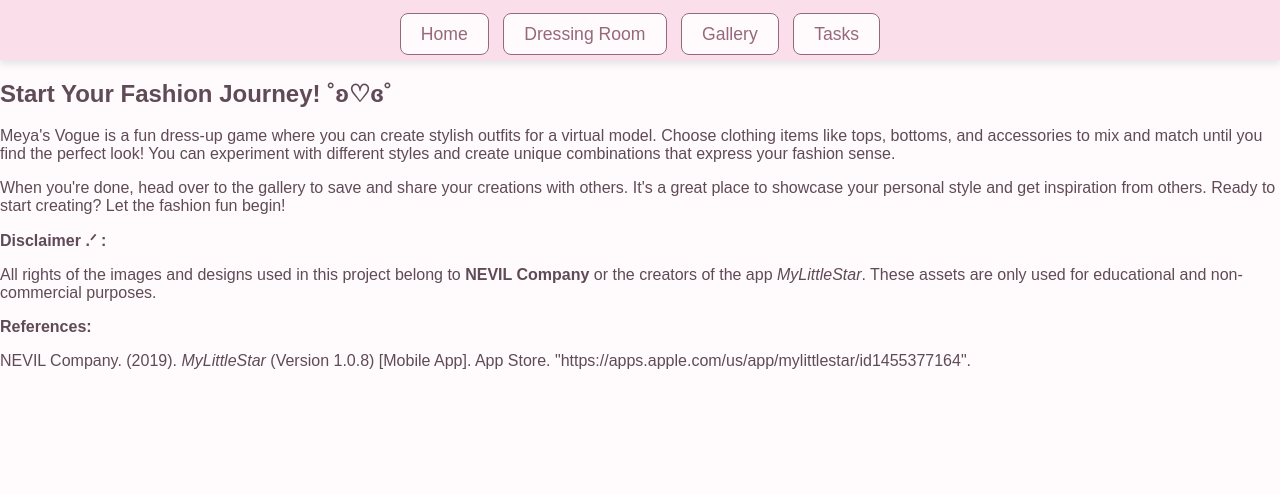
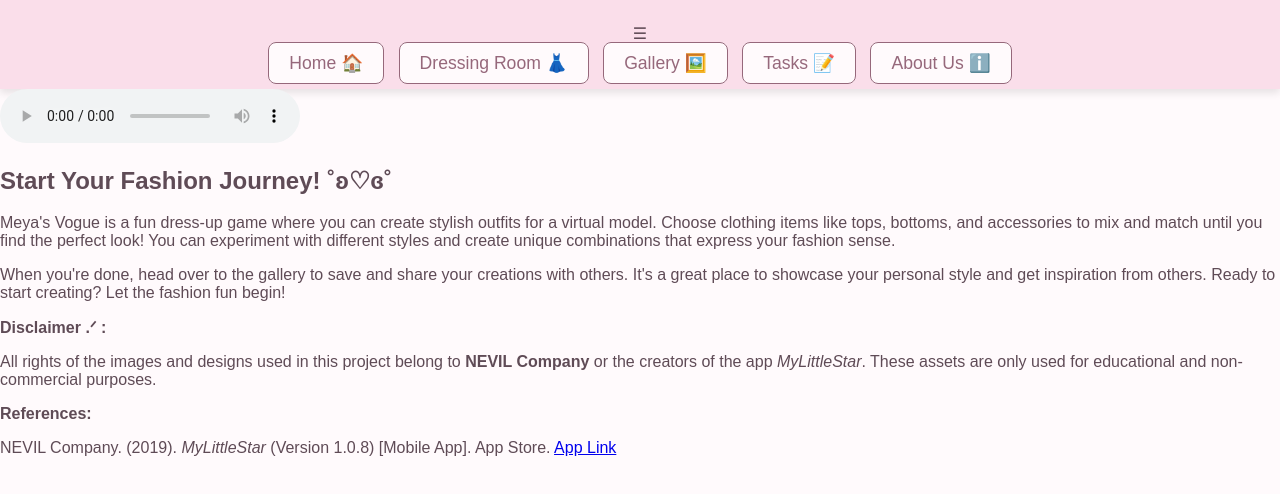
Before and after one commit to mischkacalo/calo-luquias, a website: page public/index.html in a window 1280 px wide. Shown: the part 90-584 px from the top of the page. Drawn offline with Linux system fonts and the light colour scheme.

Commit message:
Update index.html

```diff
--- a/public/index.html
+++ b/public/index.html
@@ -12,19 +12,31 @@
 <body>
     <header>
         <h1>Welcome to Meya's Vogue!</h1>
-        <nav>
-            <a href="index.html">Home</a>
-            <a href="dressing-room.html">Dressing Room</a>
-            <a href="gallery.html">Gallery</a>
-            <a href="tasks.html">Tasks</a>
+        <!-- Hamburger Menu Button -->
+        <div class="hamburger" onclick="toggleMenu()">
+            ☰
+        </div>
+        <nav id="nav-menu">
+            <a href="index.html">Home 🏠</a>
+            <a href="dressing-room.html">Dressing Room 👗</a>
+            <a href="gallery.html">Gallery 🖼️</a>
+            <a href="tasks.html">Tasks 📝</a>
+            <a href="about-us.html">About Us ℹ️</a>
         </nav>
     </header>
+
+    <!-- Sidebar with music button, volume control, and image -->
+    <audio id="bg-music" autoplay loop controls>
+        <source src="https://cdn.glitch.me/d1e2f013-a2e0-47ca-811d-9d9bbb50077b/bgmusic?v=1738475336347" type="audio/mp3">
+        Your browser does not support the audio element.
+    </audio>
 
     <section>
         <h2>Start Your Fashion Journey! ˚ʚ♡ɞ˚</h2>
         <p>Meya's Vogue is a fun dress-up game where you can create stylish outfits for a virtual model. Choose clothing items like tops, bottoms, and accessories to mix and match until you find the perfect look! You can experiment with different styles and create unique combinations that express your fashion sense.</p>
         <p>When you're done, head over to the gallery to save and share your creations with others. It's a great place to showcase your personal style and get inspiration from others. Ready to start creating? Let the fashion fun begin!</p>
     </section>
+
     <footer>
         <p><strong>Disclaimer .ᐟ :</strong></p>
         <p>
@@ -35,11 +47,11 @@
         <p><strong>References:</strong></p>
         <p>
             NEVIL Company. (2019). <em>MyLittleStar</em> (Version 1.0.8) [Mobile App]. App Store.
-      "https://apps.apple.com/us/app/mylittlestar/id1455377164". </p>
-
-
+            <a href="https://apps.apple.com/us/app/mylittlestar/id1455377164" target="_blank">App Link</a>
+        </p>
     </footer>
 
+    <!-- Link to external JavaScript -->
     <script src="script.js"></script>
 </body>
 </html>
```
Lines whose indentation alone changed are shown as unchanged.
